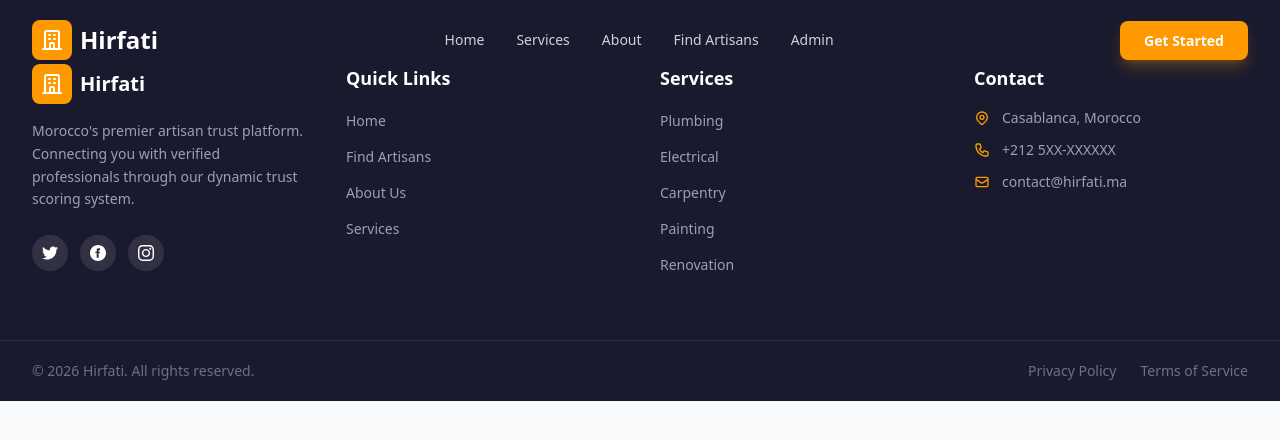
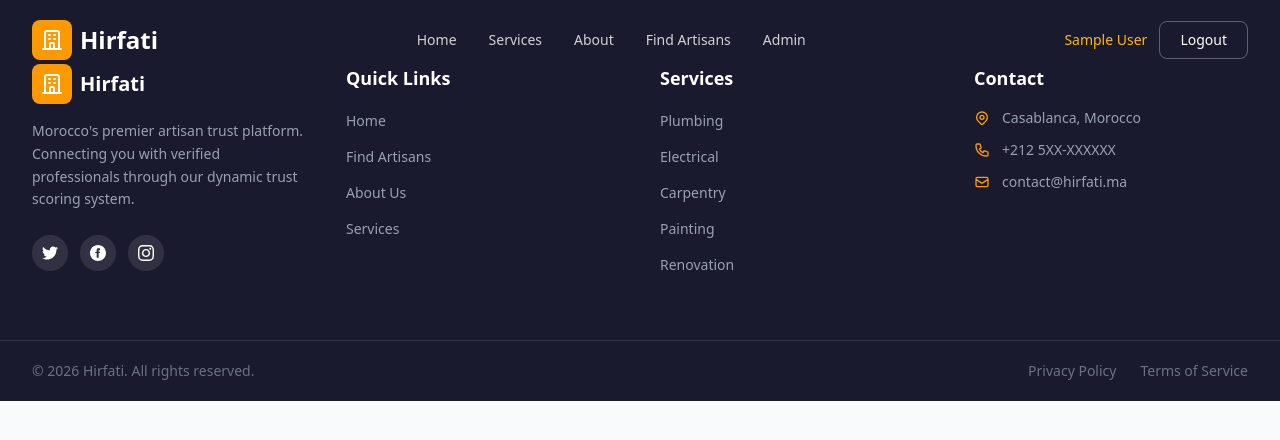
Before and after one commit to ayoubig20/Hirfati, a Laravel app: template resources/views/app.blade.php in a window 1280 px wide. Shown: the top 440 px of the page. Run offline with Laravel 12, Linux system fonts and the light colour scheme; the template is opened without the code that fills it, so the values that code supplies are empty; the visitor is signed in with stand-in values (Sample User, id 1); style sheets or scripts are compiled from the project's sources; parts of the project's set-up code (start-up, migrations or seed data) failed here and were passed over.

Commit message:
Add admin authentication to separate and protect the admin side
Backend:
- Add is_admin boolean column to users table via migration
- Create AuthController with login/logout/me endpoints using session auth
- Create EnsureIsAdmin middleware to gate admin-only routes
- Add session support to API middleware group (EncryptCookies, StartSession)
  for SPA cookie-based authentication
- Separate API routes into public (search, featured, categories, reviews)
  and admin-only (artisan CRUD, order management, trust calculation,
  fraud alerts) groups
- Register 'admin' middleware alias in bootstrap/app.php
- Seed default admin user (admin@hirfati.ma / password)

Frontend:
- Create useAuth composable with reactive global auth state, login/logout
  methods, and admin/auth checks
- Create LoginPage.vue with dark themed glassmorphism login form, error
  handling, loading states, and password visibility toggle
- Add Vue Router navigation guards: admin routes redirect to login,
  login page redirects authenticated admins to dashboard
- Update App.vue navbar to conditionally show Admin link only for admins,
  display logged-in user name with logout button, and hide navbar/footer
  on login page via route meta
- Add auth API endpoints (login, logout, getUser) to api.js with
  withCredentials for cookie support
- Add top padding to AdminDashboard for fixed navbar

https://claude.ai/code/session_01YRDh1qnNRGxu7WxSaf8ZCN

```diff
--- /dev/null
+++ b/app/Http/Controllers/Api/AuthController.php
@@ -0,0 +1,68 @@
+<?php
+
+namespace App\Http\Controllers\Api;
+
+use App\Http\Controllers\Controller;
+use Illuminate\Http\JsonResponse;
+use Illuminate\Http\Request;
+use Illuminate\Support\Facades\Auth;
+use Illuminate\Support\Facades\Hash;
+use App\Models\User;
+
+class AuthController extends Controller
+{
+    public function login(Request $request): JsonResponse
+    {
+        $request->validate([
+            'email' => 'required|email',
+            'password' => 'required|string',
+        ]);
+
+        if (!Auth::attempt($request->only('email', 'password'))) {
+            return response()->json(['message' => 'Invalid credentials.'], 401);
+        }
+
+        $user = Auth::user();
+
+        if (!$user->is_admin) {
+            Auth::logout();
+            $request->session()->invalidate();
+            $request->session()->regenerateToken();
+            return response()->json(['message' => 'Access denied. Admin privileges required.'], 403);
+        }
+
+        $request->session()->regenerate();
+
+        return response()->json([
+            'user' => [
+                'id' => $user->id,
+                'name' => $user->name,
+                'email' => $user->email,
+                'is_admin' => $user->is_admin,
+            ],
+        ]);
+    }
+
+    public function logout(Request $request): JsonResponse
+    {
+        Auth::logout();
+        $request->session()->invalidate();
+        $request->session()->regenerateToken();
+
+        return response()->json(['message' => 'Logged out successfully.']);
+    }
+
+    public function me(Request $request): JsonResponse
+    {
+        $user = $request->user();
+
+        return response()->json([
+            'user' => [
+                'id' => $user->id,
+                'name' => $user->name,
+                'email' => $user->email,
+                'is_admin' => $user->is_admin,
+            ],
+        ]);
+    }
+}
--- a/app/Models/User.php
+++ b/app/Models/User.php
@@ -21,6 +21,7 @@ class User extends Authenticatable
         'name',
         'email',
         'password',
+        'is_admin',
     ];
 
     /**
@@ -43,6 +44,7 @@ class User extends Authenticatable
         return [
             'email_verified_at' => 'datetime',
             'password' => 'hashed',
+            'is_admin' => 'boolean',
         ];
     }
 }
--- a/bootstrap/app.php
+++ b/bootstrap/app.php
@@ -12,7 +12,16 @@ return Application::configure(basePath: dirname(__DIR__))
         health: '/up',
     )
     ->withMiddleware(function (Middleware $middleware): void {
-        //
+        $middleware->alias([
+            'admin' => \App\Http\Middleware\EnsureIsAdmin::class,
+        ]);
+
+        // Add session support to API routes for SPA authentication
+        $middleware->prependToGroup('api', [
+            \Illuminate\Cookie\Middleware\EncryptCookies::class,
+            \Illuminate\Cookie\Middleware\AddQueuedCookiesToResponse::class,
+            \Illuminate\Session\Middleware\StartSession::class,
+        ]);
     })
     ->withExceptions(function (Exceptions $exceptions): void {
         //
--- a/resources/js/App.vue
+++ b/resources/js/App.vue
@@ -1,7 +1,8 @@
 <template>
   <div class="min-h-screen">
-    <!-- Navigation -->
+    <!-- Navigation (hidden on login page) -->
     <nav
+      v-if="!hideLayout"
       :class="[
         'fixed top-0 left-0 right-0 z-50 transition-all duration-300',
         scrolled ? 'nav-scrolled py-3' : 'bg-transparent py-5'
@@ -41,7 +42,9 @@
             >
               Find Artisans
             </router-link>
+            <!-- Admin link only visible to admins -->
             <router-link
+              v-if="isAdmin()"
               to="/admin"
               class="text-sm font-medium text-white/80 hover:text-amber-400 transition-colors"
               active-class="!text-amber-400"
@@ -50,14 +53,33 @@
             </router-link>
           </div>
 
-          <!-- CTA Button -->
-          <div class="hidden md:block">
+          <!-- Right side buttons -->
+          <div class="hidden md:flex items-center gap-3">
+            <!-- Logged-in admin: show name + logout -->
+            <template v-if="isAuthenticated()">
+              <span class="text-sm text-amber-400 font-medium">{{ authState.user?.name }}</span>
+              <button
+                @click="handleLogout"
+                class="px-5 py-2 border border-white/30 text-white text-sm font-medium rounded-lg hover:bg-white/10 transition-all duration-300"
+              >
+                Logout
+              </button>
+            </template>
+            <!-- Not logged in: show login + get started -->
+            <template v-else>
+              <router-link
+                to="/login"
+                class="px-5 py-2 border border-white/30 text-white text-sm font-medium rounded-lg hover:bg-white/10 transition-all duration-300"
+              >
+                Admin Login
+              </router-link>
               <router-link
                 to="/search"
                 class="px-6 py-2.5 bg-amber-500 text-white text-sm font-semibold rounded-lg hover:bg-amber-600 transition-all duration-300 shadow-lg shadow-amber-500/25"
               >
                 Get Started
               </router-link>
+            </template>
           </div>
 
           <!-- Mobile menu button -->
@@ -82,8 +104,20 @@
           <div class="flex flex-col gap-3">
             <router-link to="/" class="text-white/80 hover:text-amber-400 py-2 px-3 rounded-lg hover:bg-white/5 transition" @click="mobileMenuOpen = false">Home</router-link>
             <router-link to="/search" class="text-white/80 hover:text-amber-400 py-2 px-3 rounded-lg hover:bg-white/5 transition" @click="mobileMenuOpen = false">Find Artisans</router-link>
-            <router-link to="/admin" class="text-white/80 hover:text-amber-400 py-2 px-3 rounded-lg hover:bg-white/5 transition" @click="mobileMenuOpen = false">Admin</router-link>
-            <router-link to="/search" class="mt-2 py-2.5 bg-amber-500 text-white text-center font-semibold rounded-lg" @click="mobileMenuOpen = false">Get Started</router-link>
+            <router-link v-if="isAdmin()" to="/admin" class="text-white/80 hover:text-amber-400 py-2 px-3 rounded-lg hover:bg-white/5 transition" @click="mobileMenuOpen = false">Admin Dashboard</router-link>
+
+            <template v-if="isAuthenticated()">
+              <div class="border-t border-white/10 pt-3 mt-1">
+                <div class="text-amber-400 text-sm px-3 mb-2">{{ authState.user?.name }}</div>
+                <button @click="handleLogout(); mobileMenuOpen = false" class="w-full text-left text-white/80 hover:text-red-400 py-2 px-3 rounded-lg hover:bg-white/5 transition">Logout</button>
+              </div>
+            </template>
+            <template v-else>
+              <div class="border-t border-white/10 pt-3 mt-1">
+                <router-link to="/login" class="text-white/80 hover:text-amber-400 py-2 px-3 rounded-lg hover:bg-white/5 transition block" @click="mobileMenuOpen = false">Admin Login</router-link>
+              </div>
+              <router-link to="/search" class="mt-1 py-2.5 bg-amber-500 text-white text-center font-semibold rounded-lg" @click="mobileMenuOpen = false">Get Started</router-link>
+            </template>
           </div>
         </div>
       </div>
@@ -94,8 +128,8 @@
       <router-view />
     </main>
 
-    <!-- Footer -->
-    <footer class="bg-[#1a1a2e] text-white">
+    <!-- Footer (hidden on login page) -->
+    <footer v-if="!hideLayout" class="bg-[#1a1a2e] text-white">
       <!-- Main footer -->
       <div class="max-w-7xl mx-auto px-4 sm:px-6 lg:px-8 py-16">
         <div class="grid md:grid-cols-2 lg:grid-cols-4 gap-10">
@@ -184,13 +218,27 @@
 </template>
 
 <script setup>
-import { ref, onMounted, onUnmounted } from 'vue';
+import { ref, computed, onMounted, onUnmounted } from 'vue';
+import { useRoute, useRouter } from 'vue-router';
+import { useAuth } from './composables/useAuth.js';
+
+const route = useRoute();
+const router = useRouter();
+const { state: authState, isAdmin, isAuthenticated, logout } = useAuth();
 
 const scrolled = ref(false);
 const mobileMenuOpen = ref(false);
 
+// Hide navbar and footer on login page
+const hideLayout = computed(() => route.meta?.hideLayout === true);
+
 function handleScroll() {
   scrolled.value = window.scrollY > 50;
+}
+
+async function handleLogout() {
+  await logout();
+  router.push('/');
 }
 
 onMounted(() => {
--- a/resources/js/api.js
+++ b/resources/js/api.js
@@ -6,9 +6,21 @@ const api = axios.create({
         'Content-Type': 'application/json',
         'Accept': 'application/json',
     },
+    withCredentials: true,
 });
 
 export default {
+    // Auth
+    login(credentials) {
+        return api.post('/auth/login', credentials);
+    },
+    logout() {
+        return api.post('/auth/logout');
+    },
+    getUser() {
+        return api.get('/auth/me');
+    },
+
     // Artisans
     searchArtisans(params) {
         return api.get('/artisans/search', { params });
--- /dev/null
+++ b/resources/js/composables/useAuth.js
@@ -0,0 +1,49 @@
+import { reactive, readonly } from 'vue';
+import api from '../api.js';
+
+const state = reactive({
+    user: null,
+    checked: false,
+});
+
+export function useAuth() {
+    async function checkAuth() {
+        if (state.checked) return;
+        try {
+            const res = await api.getUser();
+            state.user = res.data.user;
+        } catch {
+            state.user = null;
+        }
+        state.checked = true;
+    }
+
+    async function login(email, password) {
+        const res = await api.login({ email, password });
+        state.user = res.data.user;
+        state.checked = true;
+        return res.data.user;
+    }
+
+    async function logout() {
+        await api.logout();
+        state.user = null;
+    }
+
+    function isAdmin() {
+        return state.user?.is_admin === true;
+    }
+
+    function isAuthenticated() {
+        return state.user !== null;
+    }
+
+    return {
+        state: readonly(state),
+        checkAuth,
+        login,
+        logout,
+        isAdmin,
+        isAuthenticated,
+    };
+}
--- a/resources/js/pages/AdminDashboard.vue
+++ b/resources/js/pages/AdminDashboard.vue
@@ -1,6 +1,9 @@
 <template>
-  <div class="max-w-7xl mx-auto px-4 py-8">
-    <h1 class="text-3xl font-bold text-gray-900 mb-8">Admin Dashboard</h1>
+  <div class="max-w-7xl mx-auto px-4 pt-24 pb-8">
+    <div class="flex items-center justify-between mb-8">
+      <h1 class="text-3xl font-bold text-gray-900">Admin Dashboard</h1>
+      <span class="px-3 py-1 bg-amber-100 text-amber-700 text-sm font-semibold rounded-full">Admin Panel</span>
+    </div>
 
     <!-- Stats Overview -->
     <div class="grid grid-cols-1 md:grid-cols-4 gap-4 mb-8">
--- /dev/null
+++ b/resources/js/pages/LoginPage.vue
@@ -0,0 +1,152 @@
+<template>
+  <div class="min-h-screen flex items-center justify-center bg-[#1a1a2e] relative overflow-hidden">
+    <!-- Background decoration -->
+    <div class="absolute inset-0 opacity-10">
+      <div class="absolute top-0 right-0 w-96 h-96 bg-amber-500 rounded-full translate-x-1/3 -translate-y-1/3"></div>
+      <div class="absolute bottom-0 left-0 w-80 h-80 bg-amber-500 rounded-full -translate-x-1/3 translate-y-1/3"></div>
+    </div>
+
+    <div class="relative z-10 w-full max-w-md mx-4">
+      <!-- Logo -->
+      <div class="text-center mb-8">
+        <router-link to="/" class="inline-flex items-center gap-2">
+          <div class="w-12 h-12 bg-amber-500 rounded-xl flex items-center justify-center">
+            <svg class="w-7 h-7 text-white" fill="none" stroke="currentColor" viewBox="0 0 24 24">
+              <path stroke-linecap="round" stroke-linejoin="round" stroke-width="2" d="M19 21V5a2 2 0 00-2-2H7a2 2 0 00-2 2v16m14 0h2m-2 0h-5m-9 0H3m2 0h5M9 7h1m-1 4h1m4-4h1m-1 4h1m-5 10v-5a1 1 0 011-1h2a1 1 0 011 1v5m-4 0h4" />
+            </svg>
+          </div>
+          <span class="text-3xl font-bold text-white">Hirfati</span>
+        </router-link>
+        <p class="text-gray-400 mt-3">Admin Panel Login</p>
+      </div>
+
+      <!-- Login Card -->
+      <div class="bg-white/10 backdrop-blur-lg rounded-2xl p-8 border border-white/20 shadow-2xl">
+        <h2 class="text-2xl font-bold text-white mb-6">Sign In</h2>
+
+        <!-- Error message -->
+        <div
+          v-if="error"
+          class="mb-6 p-4 bg-red-500/20 border border-red-500/30 rounded-lg text-red-300 text-sm flex items-center gap-2"
+        >
+          <svg class="w-5 h-5 flex-shrink-0" fill="none" stroke="currentColor" viewBox="0 0 24 24">
+            <path stroke-linecap="round" stroke-linejoin="round" stroke-width="2" d="M12 8v4m0 4h.01M21 12a9 9 0 11-18 0 9 9 0 0118 0z" />
+          </svg>
+          {{ error }}
+        </div>
+
+        <form @submit.prevent="handleLogin" class="space-y-5">
+          <!-- Email -->
+          <div>
+            <label for="email" class="block text-sm font-medium text-gray-300 mb-2">Email Address</label>
+            <div class="relative">
+              <div class="absolute inset-y-0 left-0 pl-3 flex items-center pointer-events-none">
+                <svg class="w-5 h-5 text-gray-500" fill="none" stroke="currentColor" viewBox="0 0 24 24">
+                  <path stroke-linecap="round" stroke-linejoin="round" stroke-width="2" d="M3 8l7.89 5.26a2 2 0 002.22 0L21 8M5 19h14a2 2 0 002-2V7a2 2 0 00-2-2H5a2 2 0 00-2 2v10a2 2 0 002 2z" />
+                </svg>
+              </div>
+              <input
+                id="email"
+                v-model="email"
+                type="email"
+                required
+                placeholder="admin@hirfati.ma"
+                class="quote-input w-full pl-10"
+                :disabled="loading"
+              />
+            </div>
+          </div>
+
+          <!-- Password -->
+          <div>
+            <label for="password" class="block text-sm font-medium text-gray-300 mb-2">Password</label>
+            <div class="relative">
+              <div class="absolute inset-y-0 left-0 pl-3 flex items-center pointer-events-none">
+                <svg class="w-5 h-5 text-gray-500" fill="none" stroke="currentColor" viewBox="0 0 24 24">
+                  <path stroke-linecap="round" stroke-linejoin="round" stroke-width="2" d="M12 15v2m-6 4h12a2 2 0 002-2v-6a2 2 0 00-2-2H6a2 2 0 00-2 2v6a2 2 0 002 2zm10-10V7a4 4 0 00-8 0v4h8z" />
+                </svg>
+              </div>
+              <input
+                id="password"
+                v-model="password"
+                :type="showPassword ? 'text' : 'password'"
+                required
+                placeholder="Enter your password"
+                class="quote-input w-full pl-10 pr-10"
+                :disabled="loading"
+              />
+              <button
+                type="button"
+                @click="showPassword = !showPassword"
+                class="absolute inset-y-0 right-0 pr-3 flex items-center text-gray-500 hover:text-gray-300"
+              >
+                <svg v-if="!showPassword" class="w-5 h-5" fill="none" stroke="currentColor" viewBox="0 0 24 24">
+                  <path stroke-linecap="round" stroke-linejoin="round" stroke-width="2" d="M15 12a3 3 0 11-6 0 3 3 0 016 0z" />
+                  <path stroke-linecap="round" stroke-linejoin="round" stroke-width="2" d="M2.458 12C3.732 7.943 7.523 5 12 5c4.478 0 8.268 2.943 9.542 7-1.274 4.057-5.064 7-9.542 7-4.477 0-8.268-2.943-9.542-7z" />
+                </svg>
+                <svg v-else class="w-5 h-5" fill="none" stroke="currentColor" viewBox="0 0 24 24">
+                  <path stroke-linecap="round" stroke-linejoin="round" stroke-width="2" d="M13.875 18.825A10.05 10.05 0 0112 19c-4.478 0-8.268-2.943-9.543-7a9.97 9.97 0 011.563-3.029m5.858.908a3 3 0 114.243 4.243M9.878 9.878l4.242 4.242M9.88 9.88l-3.29-3.29m7.532 7.532l3.29 3.29M3 3l3.59 3.59m0 0A9.953 9.953 0 0112 5c4.478 0 8.268 2.943 9.543 7a10.025 10.025 0 01-4.132 5.411m0 0L21 21" />
+                </svg>
+              </button>
+            </div>
+          </div>
+
+          <!-- Submit -->
+          <button
+            type="submit"
+            :disabled="loading"
+            class="w-full py-3.5 bg-amber-500 text-white font-semibold rounded-lg hover:bg-amber-600 transition-all duration-300 shadow-lg shadow-amber-500/25 disabled:opacity-50 disabled:cursor-not-allowed flex items-center justify-center gap-2"
+          >
+            <svg v-if="loading" class="w-5 h-5 animate-spin" fill="none" viewBox="0 0 24 24">
+              <circle class="opacity-25" cx="12" cy="12" r="10" stroke="currentColor" stroke-width="4"></circle>
+              <path class="opacity-75" fill="currentColor" d="M4 12a8 8 0 018-8V0C5.373 0 0 5.373 0 12h4zm2 5.291A7.962 7.962 0 014 12H0c0 3.042 1.135 5.824 3 7.938l3-2.647z"></path>
+            </svg>
+            {{ loading ? 'Signing in...' : 'Sign In' }}
+          </button>
+        </form>
+      </div>
+
+      <!-- Back to home -->
+      <div class="text-center mt-6">
+        <router-link to="/" class="text-gray-400 hover:text-amber-400 text-sm transition-colors">
+          &larr; Back to Homepage
+        </router-link>
+      </div>
+    </div>
+  </div>
+</template>
+
+<script setup>
+import { ref } from 'vue';
+import { useRouter } from 'vue-router';
+import { useAuth } from '../composables/useAuth.js';
+
+const router = useRouter();
+const { login, isAdmin } = useAuth();
+
+const email = ref('');
+const password = ref('');
+const error = ref('');
+const loading = ref(false);
+const showPassword = ref(false);
+
+async function handleLogin() {
+  error.value = '';
+  loading.value = true;
+
+  try {
+    await login(email.value, password.value);
+    router.push('/admin');
+  } catch (e) {
+    if (e.response?.status === 401) {
+      error.value = 'Invalid email or password.';
+    } else if (e.response?.status === 403) {
+      error.value = 'Access denied. Admin privileges required.';
+    } else {
+      error.value = 'Something went wrong. Please try again.';
+    }
+  } finally {
+    loading.value = false;
+  }
+}
+</script>
--- a/resources/js/router.js
+++ b/resources/js/router.js
@@ -1,19 +1,58 @@
 import { createRouter, createWebHistory } from 'vue-router';
+import { useAuth } from './composables/useAuth.js';
 import HomePage from './pages/HomePage.vue';
 import SearchPage from './pages/SearchPage.vue';
 import ArtisanProfile from './pages/ArtisanProfile.vue';
 import AdminDashboard from './pages/AdminDashboard.vue';
+import LoginPage from './pages/LoginPage.vue';
 
 const routes = [
     { path: '/', name: 'home', component: HomePage },
     { path: '/search', name: 'search', component: SearchPage },
     { path: '/artisan/:id', name: 'artisan', component: ArtisanProfile, props: true },
-    { path: '/admin', name: 'admin', component: AdminDashboard },
+    {
+        path: '/login',
+        name: 'login',
+        component: LoginPage,
+        meta: { guest: true, hideLayout: true },
+    },
+    {
+        path: '/admin',
+        name: 'admin',
+        component: AdminDashboard,
+        meta: { requiresAdmin: true },
+    },
 ];
 
 const router = createRouter({
     history: createWebHistory(),
     routes,
+    scrollBehavior(to, from, savedPosition) {
+        if (savedPosition) return savedPosition;
+        if (to.hash) return { el: to.hash, behavior: 'smooth' };
+        return { top: 0 };
+    },
+});
+
+router.beforeEach(async (to, from, next) => {
+    const auth = useAuth();
+
+    // Check auth state on first navigation
+    await auth.checkAuth();
+
+    // Admin routes require authentication + admin role
+    if (to.meta.requiresAdmin) {
+        if (!auth.isAdmin()) {
+            return next({ name: 'login', query: { redirect: to.fullPath } });
+        }
+    }
+
+    // Guest-only routes (login page) redirect admins to dashboard
+    if (to.meta.guest && auth.isAdmin()) {
+        return next({ name: 'admin' });
+    }
+
+    next();
 });
 
 export default router;
--- a/routes/api.php
+++ b/routes/api.php
@@ -1,31 +1,42 @@
 <?php
 
 use App\Http\Controllers\Api\ArtisanController;
+use App\Http\Controllers\Api\AuthController;
 use App\Http\Controllers\Api\OrderController;
 use App\Http\Controllers\Api\ReviewController;
 use App\Http\Controllers\Api\TrustController;
 use Illuminate\Support\Facades\Route;
 
-// Artisan endpoints
+// ─── Authentication ─────────────────────────────────────────────
+Route::post('/auth/login', [AuthController::class, 'login']);
+Route::post('/auth/logout', [AuthController::class, 'logout'])->middleware('auth');
+Route::get('/auth/me', [AuthController::class, 'me'])->middleware('auth');
+
+// ─── Public endpoints ───────────────────────────────────────────
 Route::get('/artisans/search', [ArtisanController::class, 'search']);
 Route::get('/artisans/featured', [ArtisanController::class, 'featured']);
 Route::get('/artisans/categories', [ArtisanController::class, 'categories']);
 Route::get('/artisans/{id}', [ArtisanController::class, 'show']);
+Route::get('/artisans/{artisanId}/reviews', [ReviewController::class, 'artisanReviews']);
+Route::get('/artisans/{artisanId}/orders', [OrderController::class, 'artisanOrders']);
+Route::get('/orders/{id}', [OrderController::class, 'show']);
+Route::get('/trust/stats/{artisan_id}', [TrustController::class, 'stats']);
+
+// ─── Admin-only endpoints ───────────────────────────────────────
+Route::middleware(['auth', 'admin'])->group(function () {
+    // Artisan management
     Route::post('/artisans', [ArtisanController::class, 'store']);
     Route::put('/artisans/{id}', [ArtisanController::class, 'update']);
 
-// Order endpoints
+    // Order management
     Route::post('/orders', [OrderController::class, 'store']);
-Route::get('/orders/{id}', [OrderController::class, 'show']);
     Route::put('/orders/{id}/status', [OrderController::class, 'updateStatus']);
-Route::get('/artisans/{artisanId}/orders', [OrderController::class, 'artisanOrders']);
 
-// Review endpoints
+    // Review management
     Route::post('/reviews', [ReviewController::class, 'store']);
-Route::get('/artisans/{artisanId}/reviews', [ReviewController::class, 'artisanReviews']);
     Route::put('/reviews/{id}', [ReviewController::class, 'update']);
 
-// Trust endpoints
+    // Trust management
     Route::post('/trust/calculate/{artisan_id}', [TrustController::class, 'calculate']);
-Route::get('/trust/stats/{artisan_id}', [TrustController::class, 'stats']);
     Route::get('/trust/fraud-alerts', [TrustController::class, 'fraudAlerts']);
+});
```
Also changed, not shown: app/Http/Middleware/EnsureIsAdmin.php (added, +19 -0 lines), database/seeders/DatabaseSeeder.php (+13 -0 lines), database/migrations/2024_01_02_000001_add_is_admin_to_users_table.php (added). Lines whose indentation alone changed are shown as unchanged.
